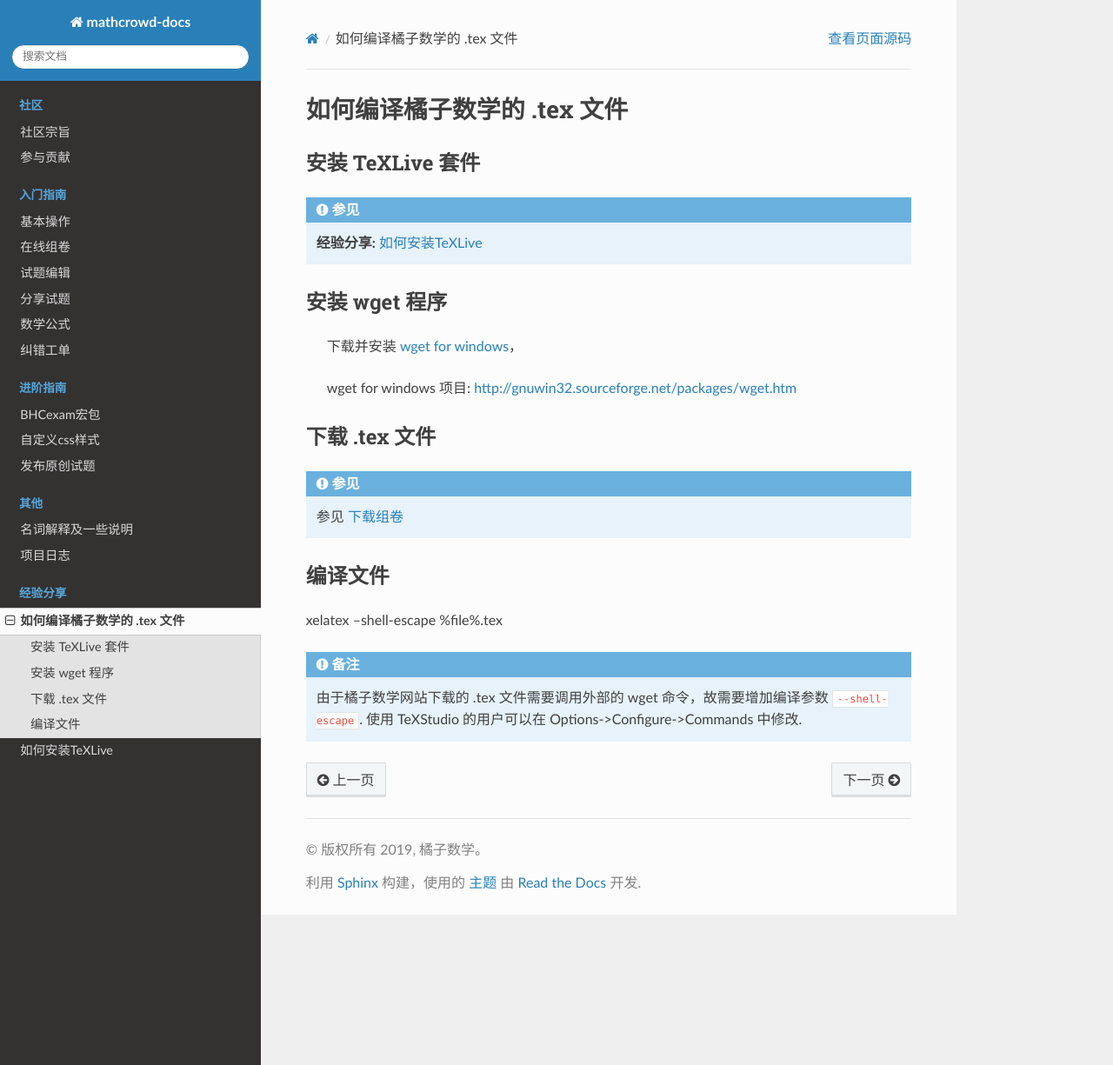
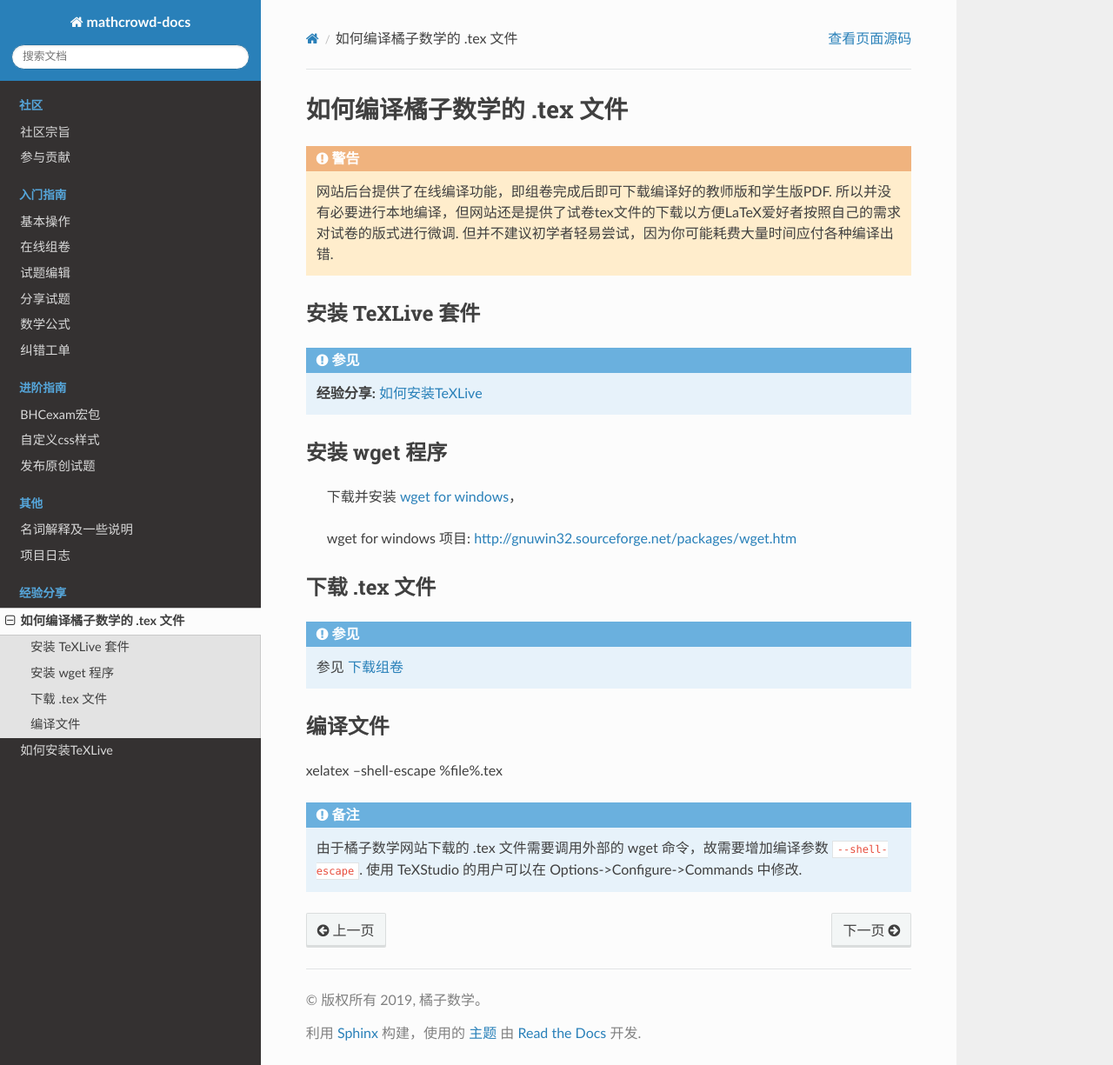
Before and after one commit to mathedu4all/mathcrowd-docs, a Sphinx documentation site: the page built from source/howtos/how_to_compile_mathcrowd_tex.rst, in a window 1280 px wide and 1225 px high. Shown: the whole window at 87% size. Built offline with Sphinx 7.4.7 and the Read the Docs theme 2.0.0, drawn with Linux system fonts in a browser that asks for light colours.

Commit message:
warning added

```diff
--- a/source/howtos/how_to_compile_mathcrowd_tex.rst
+++ b/source/howtos/how_to_compile_mathcrowd_tex.rst
@@ -3,6 +3,9 @@
 ================================================================================
 如何编译橘子数学的 .tex 文件
 ================================================================================
+
+
+.. warning:: 网站后台提供了在线编译功能，即组卷完成后即可下载编译好的教师版和学生版PDF. 所以并没有必要进行本地编译，但网站还是提供了试卷tex文件的下载以方便LaTeX爱好者按照自己的需求对试卷的版式进行微调. 但并不建议初学者轻易尝试，因为你可能耗费大量时间应付各种编译出错.
 
 安装 TeXLive 套件
 -----------------------------
```
